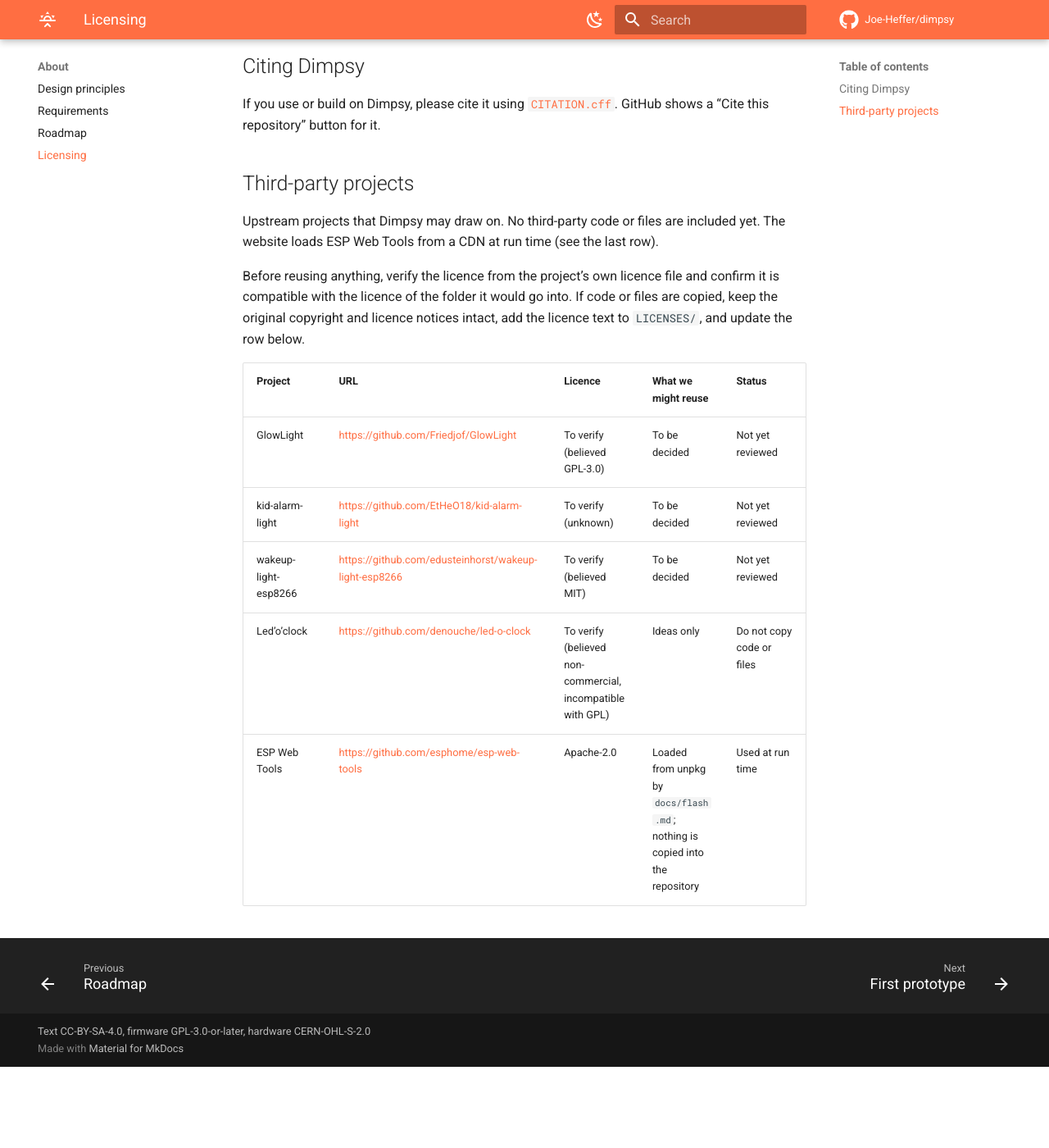
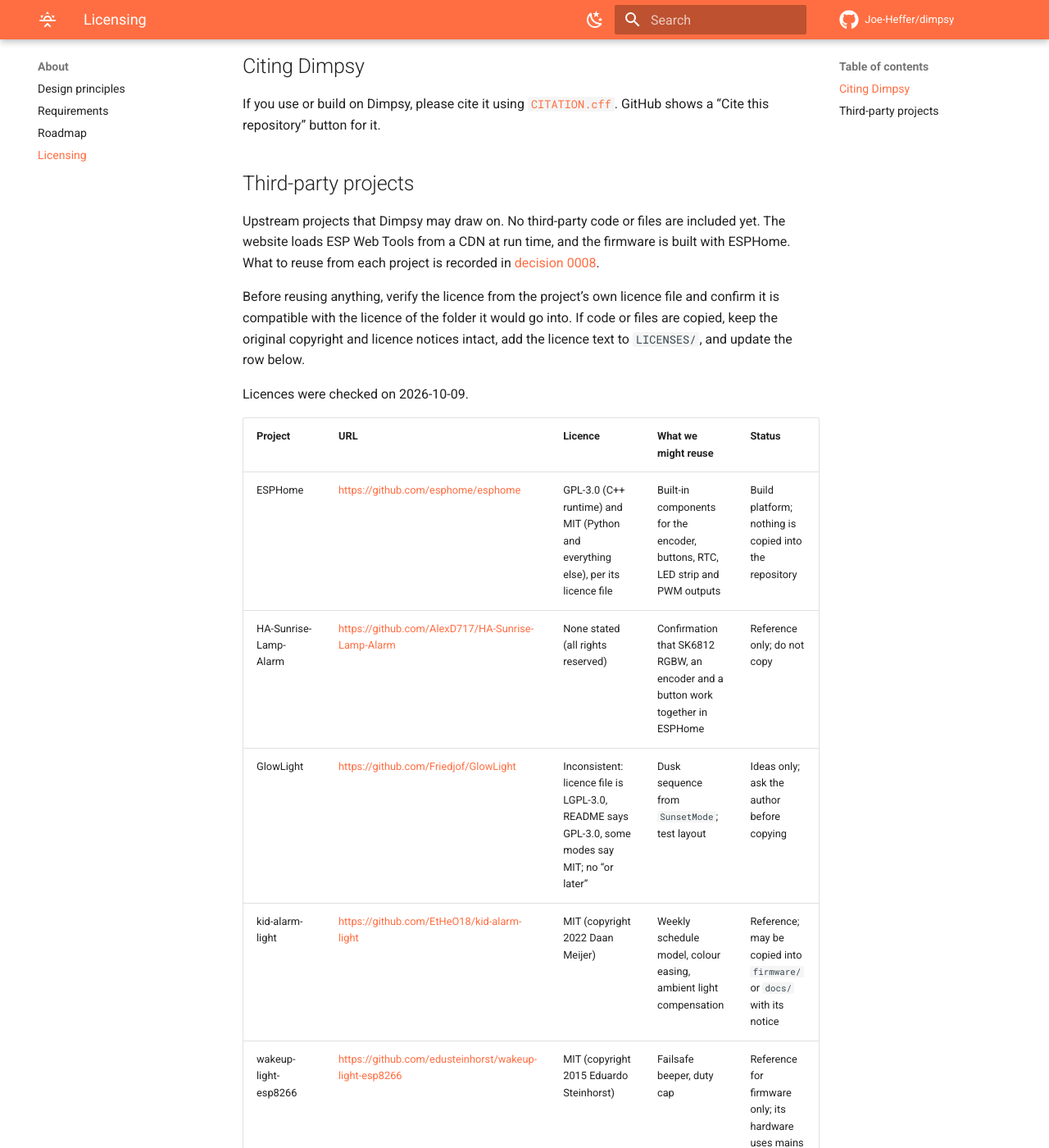
Before and after one commit to Joe-Heffer/dimpsy, an MkDocs documentation site: the page built from docs/licensing.md, in a window 1280 px wide and 1400 px high, scrolled down 628 px. Shown: the whole window at 82% size. Built offline with MkDocs 1.6.1 and Material for MkDocs 9.7.7, drawn with Linux system fonts in a browser that asks for light colours; comment, search, counter and statistics services are not loaded; before the commit the page ends 1929 px from its top, so only the background shows below that; some of the changed text lies outside the part shown.

Commit message:
docs: record decision 0008 on what to reuse from other projects
Review the candidate projects in THIRD_PARTY.md, verify their licences
from their own licence files, and add ESPHome and HA-Sunrise-Lamp-Alarm.
The prototype builds on ESPHome's components and treats the other
projects as references; nothing is copied yet.

Closes #15

Co-Authored-By: Claude Opus 5.5 <noreply@anthropic.com>
Claude-Session: https://claude.ai/code/session_01LfMkkgDjvvowAQLyMBirNp

```diff
--- a/THIRD_PARTY.md
+++ b/THIRD_PARTY.md
@@ -6,14 +6,18 @@ SPDX-License-Identifier: CC-BY-SA-4.0
 
 # Third-party projects
 
-Upstream projects that Dimpsy may draw on. No third-party code or files are included yet. The website loads ESP Web Tools from a CDN at run time (see the last row).
+Upstream projects that Dimpsy may draw on. No third-party code or files are included yet. The website loads ESP Web Tools from a CDN at run time, and the firmware is built with ESPHome. What to reuse from each project is recorded in [decision 0008](docs/decisions/0008-reuse-from-other-projects.md).
 
 Before reusing anything, verify the licence from the project’s own licence file and confirm it is compatible with the licence of the folder it would go into. If code or files are copied, keep the original copyright and licence notices intact, add the licence text to `LICENSES/`, and update the row below.
 
+Licences were checked on 2026-10-09.
+
 | Project | URL | Licence | What we might reuse | Status |
 | --- | --- | --- | --- | --- |
-| GlowLight | <https://github.com/Friedjof/GlowLight> | To verify (believed GPL-3.0) | To be decided | Not yet reviewed |
-| kid-alarm-light | <https://github.com/EtHeO18/kid-alarm-light> | To verify (unknown) | To be decided | Not yet reviewed |
-| wakeup-light-esp8266 | <https://github.com/edusteinhorst/wakeup-light-esp8266> | To verify (believed MIT) | To be decided | Not yet reviewed |
-| Led’o’clock | <https://github.com/denouche/led-o-clock> | To verify (believed non-commercial, incompatible with GPL) | Ideas only | Do not copy code or files |
+| ESPHome | <https://github.com/esphome/esphome> | GPL-3.0 (C++ runtime) and MIT (Python and everything else), per its licence file | Built-in components for the encoder, buttons, RTC, LED strip and PWM outputs | Build platform; nothing is copied into the repository |
+| HA-Sunrise-Lamp-Alarm | <https://github.com/AlexD717/HA-Sunrise-Lamp-Alarm> | None stated (all rights reserved) | Confirmation that SK6812 RGBW, an encoder and a button work together in ESPHome | Reference only; do not copy |
+| GlowLight | <https://github.com/Friedjof/GlowLight> | Inconsistent: licence file is LGPL-3.0, README says GPL-3.0, some modes say MIT; no “or later” | Dusk sequence from `SunsetMode`; test layout | Ideas only; ask the author before copying |
+| kid-alarm-light | <https://github.com/EtHeO18/kid-alarm-light> | MIT (copyright 2022 Daan Meijer) | Weekly schedule model, colour easing, ambient light compensation | Reference; may be copied into `firmware/` or `docs/` with its notice |
+| wakeup-light-esp8266 | <https://github.com/edusteinhorst/wakeup-light-esp8266> | MIT (copyright 2015 Eduardo Steinhorst) | Failsafe beeper, duty cap | Reference for firmware only; its hardware uses mains AC and must not be used |
+| Led’o’clock | <https://github.com/denouche/led-o-clock> | CC-BY-NC-SA-4.0, per its README (incompatible) | Countdown by turning off one LED at a time | Ideas only; do not copy code or files |
 | ESP Web Tools | <https://github.com/esphome/esp-web-tools> | Apache-2.0 | Loaded from unpkg by `docs/flash.md`; nothing is copied into the repository | Used at run time |
--- a/mkdocs.yml
+++ b/mkdocs.yml
@@ -110,6 +110,7 @@ nav:
       - 0005 Lamp body: decisions/0005-lamp-body.md
       - 0006 LED candidate: decisions/0006-led-candidate.md
       - 0007 Microcontroller board: decisions/0007-microcontroller-board.md
+      - 0008 Reuse from other projects: decisions/0008-reuse-from-other-projects.md
       - Decision template: decisions/template.md
   - Developers:
       - Developer tools: developers.md
```
Also changed, not shown: CHANGELOG.md (+1 -0 lines), docs/decisions/0008-reuse-from-other-projects.md (added, +69 -0 lines), docs/decisions/README.md (+1 -0 lines).
